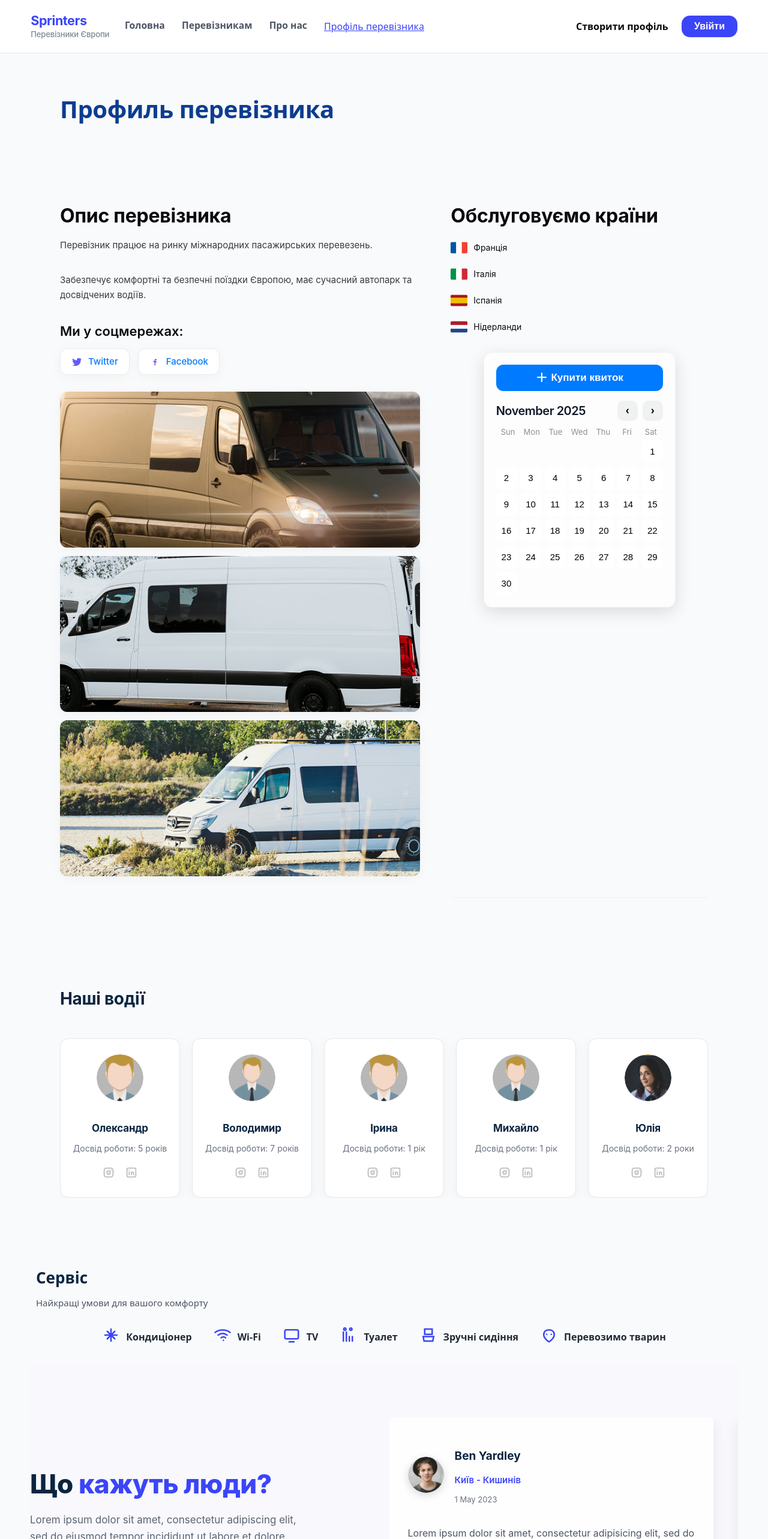
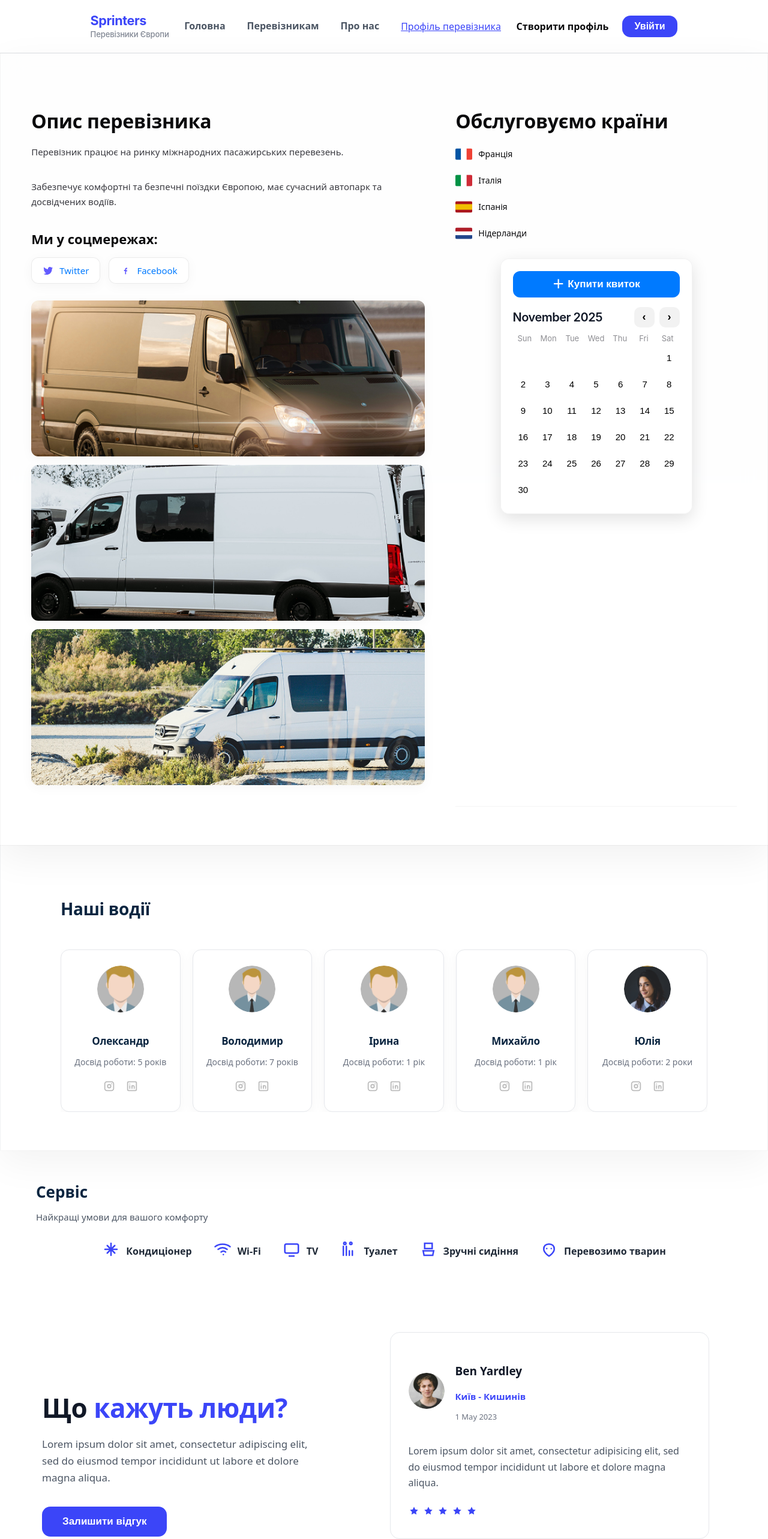
Before and after one commit to AlexDolyaSoftFrontEnd/Stripe, a React (Vite) app: page /profile in a window 1280 px wide. Shown: the top 2566 px of the page at 60% size. Built offline with nearby package versions, Linux system fonts and the light colour scheme.

Commit message:
Refactor nav styles to flex layout

```diff
--- a/src/components/CarrierHeader/CarrierHeader.module.css
+++ b/src/components/CarrierHeader/CarrierHeader.module.css
@@ -1,8 +1,7 @@
 .header {
-  width: 100%;
-  padding: 40px 0;
   display: flex;
   align-items: center;
+  justify-content: center;
 }
 
 /* Типографика + анимация вверх */
@@ -12,12 +11,6 @@
   line-height: 1.15;
   letter-spacing: -0.4px;
   margin-left: 100px;
-
-  margin-top: -50px;
-  margin-bottom: -100px;
-
-  padding: 0px;
-
   color: #0B3D91;
   animation: slideUp 0.6s cubic-bezier(0.25, 0.2, 0.15, 1);
   text-shadow: 0 1px 2px rgba(0, 0, 0, 0.06);
--- a/src/components/CarrierInfo/CarrierInfo.jsx
+++ b/src/components/CarrierInfo/CarrierInfo.jsx
@@ -4,7 +4,6 @@ import bus1 from "./images/bus1.png";
 import bus2 from "./images/bus2.png";
 import bus3 from "./images/bus3.png";
 
-import CarrierHeader from "../CarrierHeader/CarrierHeader";
 import Calendar from "./Calendar";
 
 /* ============================================================
@@ -81,7 +80,6 @@ const gallery = [bus1, bus2, bus3];
 export default function CarrierInfo() {
   return (
     <>
-      <CarrierHeader title="Профиль перевізника" />
 
       <section className={styles["carrier-info"]}>
         {/* LEFT SIDE */}
--- a/src/components/CarrierInfo/CarrierInfo.module.css
+++ b/src/components/CarrierInfo/CarrierInfo.module.css
@@ -23,62 +23,78 @@
 
   --fade-up-time: 0.55s;
 
-  /* Основные внутренние отступы */
   --pad-x: clamp(16px, 4vw, 80px);
   --pad-y: clamp(24px, 5vw, 72px);
 
-  /* COMMIT: Добавлен фиксированный десктопный паддинг по бокам */
-  --pad-x-desktop: 100px;
+  /* Desktop container width */
+  --container-max: 1440px;
+}
+
+/* ============================================================
+   PAGE BACKGROUND — WHITE SIDES
+============================================================ */
+
+html,
+body {
+  margin: 0;
+  padding: 0;
+  background: #ffffff;
+  font-family: var(--sf-font);
 }
 
 /* ============================================================
    ANIMATIONS
 ============================================================ */
 
-/* COMMIT: Добавлена анимация появления снизу вверх */
 @keyframes fadeInUp {
-  from { opacity: 0; transform: translateY(22px); }
-  to   { opacity: 1; transform: translateY(0); }
+  from {
+    opacity: 0;
+    transform: translateY(22px);
+  }
+  to {
+    opacity: 1;
+    transform: translateY(0);
+  }
 }
 
-/* COMMIT: Классическое плавное появление */
 @keyframes fadeIn {
   from { opacity: 0; }
   to   { opacity: 1; }
 }
 
 /* ============================================================
-   ROOT LAYOUT — FULL WIDTH PREMIUM VIEW
+   MAIN CONTAINER — CENTERED PANEL
 ============================================================ */
 
-/* COMMIT: Основная сетка секции, full-width + адаптивный gap */
 .carrier-info {
-  width: 100%;
+  max-width: var(--container-max);
+  margin-left: auto;
+  margin-right: auto;
+
   padding: var(--pad-y) var(--pad-x);
   display: grid;
   grid-template-columns: 1.4fr 1fr;
   gap: clamp(32px, 4vw, 72px);
 
-  font-family: var(--sf-font);
+  background: var(--surface);
+  backdrop-filter: blur(22px);
+
+  border-left: 1px solid var(--border-light);
+  border-right: 1px solid var(--border-light);
+
+  box-shadow:
+    0 0 0 1px rgba(0,0,0,0.04),
+    0 20px 60px rgba(0,0,0,0.06);
+
   box-sizing: border-box;
-
   animation: fadeInUp var(--fade-up-time) ease forwards;
 }
 
-/* COMMIT: Включаем фиксированные отступы 100px на десктопах */
-@media (min-width: 1024px) {
-  .carrier-info {
-    padding-left: var(--pad-x-desktop);
-    padding-right: var(--pad-x-desktop);
-  }
-}
-
-/* COMMIT: Аккуратная анимация для всех детей */
+/* Smooth animation for children */
 .carrier-info > * {
   animation: fadeInUp var(--fade-up-time) ease forwards;
 }
 
-/* COMMIT: Созданы задержки анимации для более живого UI */
 .carrier-info__left  { animation-delay: 0.06s; }
 .carrier-info__right { animation-delay: 0.12s; }
 
@@ -86,7 +102,6 @@
    RESPONSIVE GRID
 ============================================================ */
 
-/* COMMIT: Переключение сетки на одну колонку */
 @media (max-width: 1100px) {
   .carrier-info {
     grid-template-columns: 1fr;
@@ -97,7 +112,6 @@
    TYPOGRAPHY
 ============================================================ */
 
-/* COMMIT: Адаптивный крупный заголовок */
 .carrier-info__title {
   font-size: clamp(24px, 2.6vw, 32px);
   font-weight: 700;
@@ -106,7 +120,6 @@
   margin-bottom: 18px;
 }
 
-/* COMMIT: Подзаголовок в стиле iOS Settings */
 .carrier-info__subtitle {
   font-size: clamp(18px, 1.8vw, 22px);
   font-weight: 600;
@@ -114,7 +127,6 @@
   color: var(--text-primary);
 }
 
-/* COMMIT: Основной текст с мягкой читабельностью */
 .carrier-info__text {
   font-size: clamp(15px, 1vw, 17px);
   line-height: 1.65;
@@ -127,7 +139,6 @@
    SOCIAL LINKS
 ============================================================ */
 
-/* COMMIT: Контейнер соц-кнопок */
 .carrier-info__social {
   display: flex;
   flex-wrap: wrap;
@@ -135,7 +146,6 @@
   margin-bottom: 28px;
 }
 
-/* COMMIT: Капсульные кнопки как в Apple ID Panel */
 .carrier-info__social-link {
   display: flex;
   align-items: center;
@@ -152,13 +162,12 @@
   font-size: 15px;
   font-weight: 500;
   color: var(--blue);
+  text-decoration: none;
 
-  text-decoration: none;
   box-shadow: var(--shadow-soft);
   transition: 0.25s ease;
 }
 
-/* COMMIT: Hover-эффект Apple UI */
 .carrier-info__social-link:hover {
   transform: translateY(-2px);
   box-shadow: var(--shadow-hover);
@@ -169,7 +178,6 @@
    GALLERY
 ============================================================ */
 
-/* COMMIT: Версия галереи, напоминающая macOS Photos */
 .carrier-info__gallery {
   display: flex;
   flex-direction: column;
@@ -177,15 +185,15 @@
   margin-bottom: 36px;
 }
 
-/* COMMIT: Добавлены тени, анимации и масштабирование */
 .carrier-info__gallery img {
   width: 100%;
   height: clamp(150px, 22vw, 260px);
   object-fit: cover;
   border-radius: var(--radius-m);
+
   opacity: 0;
+  animation: fadeIn 0.55s ease forwards;
 
-  animation: fadeIn 0.55s ease forwards;
   transition: 0.35s ease;
   box-shadow: var(--shadow-soft);
 }
@@ -195,7 +203,6 @@
   box-shadow: var(--shadow-hover);
 }
 
-/* COMMIT: Постепенная задержка появления изображений */
 .carrier-info__gallery img:nth-child(2) { animation-delay: 0.12s; }
 .carrier-info__gallery img:nth-child(3) { animation-delay: 0.22s; }
 
@@ -203,7 +210,6 @@
    COUNTRIES LIST
 ============================================================ */
 
-/* COMMIT: Правый блок с разделителем — в стиле iOS Settings */
 .carrier-info__right {
   border-bottom: 1px solid var(--border-light);
   padding-bottom: clamp(24px, 4vw, 44px);
@@ -215,7 +221,6 @@
   list-style: none;
 }
 
-/* COMMIT: Элемент списка стран, мягкий hover */
 .carrier-info__country {
   display: flex;
   align-items: center;
@@ -236,7 +241,6 @@
   border-radius: 3px;
 }
 
-/* COMMIT: Сдвиг + акцент Apple-синего цвета */
 .carrier-info__country:hover {
   padding-left: 6px;
   color: var(--blue);
@@ -246,7 +250,6 @@
    MOBILE OPTIMIZATION
 ============================================================ */
 
-/* COMMIT: Оптимизация на телефонах */
 @media (max-width: 768px) {
   .carrier-info {
     padding: var(--pad-y) var(--pad-x);
@@ -258,7 +261,6 @@
     padding-bottom: 0;
   }
 
-  /* COMMIT: Социальные кнопки на 100% ширины */
   .carrier-info__social-link {
     width: 100%;
     justify-content: center;
--- a/src/components/DriversSwiper/DriversSwiper.module.css
+++ b/src/components/DriversSwiper/DriversSwiper.module.css
@@ -1,3 +1,7 @@
+/* ============================================================
+   ROOT VARIABLES
+============================================================ */
+
 :root {
   --drivers-font: "Inter", -apple-system, BlinkMacSystemFont, sans-serif;
 
@@ -15,18 +19,43 @@
 
   --shadow-soft: 0 6px 18px rgba(0, 0, 0, 0.06);
   --shadow-hover: 0 10px 30px rgba(0, 0, 0, 0.10);
+
+  --container-max: 1600px;
 }
 
 /* ============================================================
-   КОНТЕЙНЕР
+   PAGE BACKGROUND — WHITE SIDES
 ============================================================ */
+
+html,
+body {
+  margin: 0;
+  padding: 0;
+  background: #ffffff;
+  font-family: var(--drivers-font);
+}
+
+/* ============================================================
+   MAIN CONTAINER — CENTERED PANEL
+============================================================ */
+
 .drivers {
   width: 100%;
+  max-width: var(--container-max);
+  margin-left: auto;
+  margin-right: auto;
+
   padding: var(--pad-y) var(--pad-x);
-  margin: 0 auto;
-  font-family: var(--drivers-font);
-  max-width: 1600px;
   box-sizing: border-box;
+
+  background: #ffffff;
+
+  border-left: 1px solid #f0f1f3;
+  border-right: 1px solid #f0f1f3;
+
+  box-shadow:
+    0 0 0 1px rgba(0,0,0,0.02),
+    0 20px 60px rgba(0,0,0,0.05);
 }
 
 /* Desktop фиксированные отступы */
@@ -38,8 +67,9 @@
 }
 
 /* ============================================================
-   ВЕРХНЯЯ ПАНЕЛЬ
+   TOP BAR
 ============================================================ */
+
 .drivers__top {
   display: flex;
   justify-content: space-between;
@@ -67,17 +97,19 @@
 }
 
 /* ============================================================
-   КАРТОЧКА ВОДИТЕЛЯ
+   DRIVER CARD
 ============================================================ */
+
 .card {
   background: var(--card-bg);
   border: 1px solid var(--card-border);
   border-radius: var(--card-radius);
   padding: 26px 20px;
   text-align: center;
+  position: relative;
+
+  box-shadow: var(--shadow-soft);
   transition: 0.25s ease;
-  position: relative;
-  box-shadow: var(--shadow-soft);
 }
 
 .card:hover {
@@ -87,8 +119,9 @@
 }
 
 /* ============================================================
-   АВАТАР
+   AVATAR
 ============================================================ */
+
 .avatar {
   width: 78px;
   height: 78px;
@@ -103,8 +136,9 @@
 }
 
 /* ============================================================
-   ТЕКСТ
+   TEXT
 ============================================================ */
+
 .name {
   font-size: 17px;
   font-weight: 700;
@@ -121,8 +155,9 @@
 }
 
 /* ============================================================
-   СОЦСЕТИ
+   SOCIAL
 ============================================================ */
+
 .social {
   display: flex;
   justify-content: center;
@@ -149,7 +184,7 @@
 }
 
 /* ============================================================
-   АДАПТИВНОСТЬ
+   RESPONSIVE
 ============================================================ */
 
 /* ≤ 1024px */
@@ -157,6 +192,7 @@
   .drivers__title {
     font-size: 24px;
   }
+
   .card {
     padding: 22px 16px;
   }
@@ -166,6 +202,9 @@
 @media (max-width: 768px) {
   .drivers {
     padding: 28px var(--pad-x);
+    border-left: none;
+    border-right: none;
+    box-shadow: none;
   }
 
   .card {
--- a/src/components/Header/HeaderNav.module.css
+++ b/src/components/Header/HeaderNav.module.css
@@ -1,72 +1,96 @@
 /* =========================================
-   Блок навигации
-   ========================================= */
+   NAV WRAPPER
+========================================= */
+
 .nav {
-  flex: 1;
+  display: flex;
+  align-items: center;
+  height: 100%;
 }
 
 /* =========================================
-   Список ссылок
-   ========================================= */
+   NAV LIST — FLEX ROW
+========================================= */
+
 .nav__list {
   display: flex;
   align-items: center;
-  gap: clamp(1.2rem, 2.2vw, 2rem);
+  gap: 36px;
+
   padding: 0;
   margin: 0;
   list-style: none;
 }
 
 /* =========================================
-   Ссылки навигации
-   ========================================= */
+   NAV ITEM (optional, for future)
+========================================= */
+
+.nav__item {
+  display: flex;
+  align-items: center;
+}
+
+/* =========================================
+   NAV LINK — BASE
+========================================= */
+
 .nav__link {
   position: relative;
   display: inline-flex;
   align-items: center;
+  justify-content: center;
 
-  font-size: clamp(0.88rem, 0.3vw + 0.8rem, 0.98rem);
+  padding: 6px 0;
+
+  font-size: clamp(0.9rem, 0.3vw + 0.8rem, 1rem);
   font-weight: 600;
+  line-height: 1.2;
 
   color: var(--color-gray);
   text-decoration: none;
-
-  padding-bottom: 4px;
   cursor: pointer;
 
   transition:
     color var(--transition-fast),
     opacity var(--transition-fast),
+    transform 0.18s ease,
     text-shadow 0.22s ease;
 }
 
-/* -----------------------------------------
-   Hover state — цвет + лёгкое свечение текста
-   ----------------------------------------- */
+/* =========================================
+   HOVER — COLOR + MICRO MOTION
+========================================= */
+
 .nav__link:hover {
   color: var(--color-primary);
-  opacity: 0.88;
-  text-shadow: 0 0 6px rgb(59 69 248 / 20%);
+  opacity: 0.9;
+  transform: translateY(-1px);
+  text-shadow: 0 0 6px rgb(59 69 248 / 22%);
 }
 
-/* -----------------------------------------
-   Underline animation
-   ----------------------------------------- */
+/* =========================================
+   UNDERLINE — ANIMATED
+========================================= */
+
 .nav__link::after {
   content: "";
   position: absolute;
-  left: 0;
-  bottom: -1.5px;
+  left: 50%;
+  bottom: -3px;
 
-  width: 0%;
+  width: 0;
   height: 2px;
+
   background-color: var(--color-primary);
   border-radius: 2px;
+
+  transform: translateX(-50%);
+  opacity: 0;
 
   transition:
     width 0.26s ease,
     opacity 0.22s ease;
-  opacity: 0;
 }
 
 .nav__link:hover::after {
@@ -75,8 +99,9 @@
 }
 
 /* =========================================
-   Активная ссылка
-   ========================================= */
+   ACTIVE LINK
+========================================= */
+
 .nav__link_active {
   color: var(--color-primary);
   opacity: 1;
@@ -87,17 +112,33 @@
   opacity: 1;
 }
 
-/* -----------------------------------------
-   Эффект затухания остальных ссылок
-   ----------------------------------------- */
+/* =========================================
+   FADE OTHER LINKS ON HOVER
+========================================= */
+
 .nav__list:hover .nav__link:not(.nav__link_active) {
-  opacity: 0.55;
+  opacity: 0.5;
   text-shadow: none;
 }
 
 /* =========================================
-   Responsive
-   ========================================= */
+   ACCESSIBILITY — FOCUS
+========================================= */
+
+.nav__link:focus-visible {
+  outline: none;
+  color: var(--color-primary);
+}
+
+.nav__link:focus-visible::after {
+  width: 100%;
+  opacity: 1;
+}
+
+/* =========================================
+   RESPONSIVE
+========================================= */
+
 @media (max-width: 900px) {
   .nav {
     display: none;
--- a/src/components/ReviewsBlock/ReviewsBlock.module.css
+++ b/src/components/ReviewsBlock/ReviewsBlock.module.css
@@ -1,8 +1,22 @@
-/* ================================
-   Apple — Base Section Style
-================================ */
+/* ============================================================
+   PAGE BASE — PURE WHITE
+============================================================ */
+
+html,
+body {
+  margin: 0;
+  padding: 0;
+  background: #ffffff;
+  font-family: -apple-system, BlinkMacSystemFont, "SF Pro Display",
+    "SF Pro Text", Inter, sans-serif;
+  color: #0a2540;
+}
+
+/* ============================================================
+   REVIEWS SECTION — CLEAN WHITE
+============================================================ */
+
 .reviews {
-  position: relative;
   display: grid;
   grid-template-columns: 1fr 1.1fr;
   align-items: center;
@@ -10,20 +24,16 @@
 
   max-width: 1180px;
   margin: 0 auto;
-  padding: 90px 0 120px;
+  padding: 90px 20px 120px;
 
-  background-image: url("./images/reviews-bg.png");
-  background-repeat: no-repeat;
-  background-size: cover;
-  background-position: center;
-
-  font-family: -apple-system, BlinkMacSystemFont, "SF Pro Display",
-    "SF Pro Text", Inter, sans-serif;
+  background: #ffffff;
+  box-sizing: border-box;
 }
 
-/* ================================
+/* ============================================================
    LEFT SIDE
-================================ */
+============================================================ */
+
 .left {
   padding-top: 20px;
 }
@@ -33,8 +43,6 @@
   font-weight: 800;
   line-height: 1.2;
   margin-bottom: 20px;
-
-  color: #0a2540;
   letter-spacing: -0.5px;
 }
 
@@ -48,16 +56,15 @@
   color: #4b5563;
   max-width: 460px;
   margin-bottom: 34px;
-
-  opacity: 0.9;
 }
 
-/* ================================
-   Apple Button
-================================ */
+/* ============================================================
+   BUTTON — CLEAN
+============================================================ */
+
 .btn {
   background: #3b45f8;
-  color: #fff;
+  color: #ffffff;
   padding: 15px 34px;
 
   font-size: 17px;
@@ -65,10 +72,9 @@
 
   border: none;
   border-radius: 14px;
+  cursor: pointer;
 
-  cursor: pointer;
   transition: 0.25s ease;
-  box-shadow: 0 4px 14px rgba(59, 69, 248, 0.25);
 }
 
 .btn:hover {
@@ -80,12 +86,12 @@
   transform: scale(0.97);
 }
 
-/* ================================
-   RIGHT SIDE — Slider
-================================ */
+/* ============================================================
+   RIGHT SIDE — SLIDER
+============================================================ */
+
 .right {
   width: 100%;
-  position: relative;
   overflow: hidden;
 }
 
@@ -100,33 +106,24 @@
   padding-right: 28px;
 }
 
-/* ================================
-   Apple-style Card
-================================ */
+/* ============================================================
+   CARD — WHITE, NO GLASS
+============================================================ */
+
 .card {
-  background: rgba(255, 255, 255, 0.82);
-  backdrop-filter: saturate(160%) blur(22px);
-  -webkit-backdrop-filter: saturate(160%) blur(22px);
+  background: #ffffff;
+  padding: 32px 30px;
+  border-radius: 16px;
 
-  padding: 32px 30px;
-  border-radius: 5px;
-
-  border: 1px solid rgba(255, 255, 255, 0.6);
-  box-shadow:
-    0 8px 26px rgba(0, 0, 0, 0.08),
-    inset 0 0 0 0.6px rgba(255, 255, 255, 0.5);
+  border: 1px solid #e5e7eb;
 
   max-width: 540px;
-
-  animation: cardFade 0.4s ease;
 }
 
-@keyframes cardFade {
-  from { opacity: 0; transform: translateY(6px); }
-  to   { opacity: 1; transform: translateY(0); }
-}
+/* ============================================================
+   USER ROW
+============================================================ */
 
-/* User row */
 .userRow {
   display: flex;
   gap: 18px;
@@ -139,21 +136,17 @@
   height: 60px;
   border-radius: 50%;
   object-fit: cover;
-
-  box-shadow: 0 4px 14px rgba(0,0,0,0.15);
 }
 
 .name {
   font-size: 19px;
   font-weight: 700;
-  color: #0a2540;
 }
 
 .route {
   font-size: 15px;
   font-weight: 600;
   color: #3b45f8;
-
   margin-top: 2px;
 }
 
@@ -163,24 +156,26 @@
   margin-top: 4px;
 }
 
-/* Review text */
+/* ============================================================
+   REVIEW TEXT
+============================================================ */
+
 .text {
   font-size: 16px;
   line-height: 1.65;
   color: #4b5563;
   margin-bottom: 24px;
-
-  white-space: normal;
-  word-break: break-word;
 }
 
-/* Stars */
+/* ============================================================
+   STARS & DOTS
+============================================================ */
+
 .stars {
   display: flex;
   gap: 6px;
 }
 
-/* Dots */
 .dots {
   margin-top: 28px;
   display: flex;
@@ -192,8 +187,7 @@
   width: 10px;
   height: 10px;
   border-radius: 50%;
-
-  background: #d7dce8;
+  background: #d1d5db;
   cursor: pointer;
   transition: 0.25s ease;
 }
@@ -204,65 +198,45 @@
   height: 12px;
 }
 
-/* ================================
-   Apple Modal — Overlay
-================================ */
+/* ============================================================
+   MODAL OVERLAY — CLEAN
+============================================================ */
+
 .modalOverlay {
   position: fixed;
   inset: 0;
-
   background: rgba(0, 0, 0, 0.35);
-  backdrop-filter: blur(12px);
-  -webkit-backdrop-filter: blur(12px);
 
   display: flex;
   justify-content: center;
   align-items: center;
 
   z-index: 100;
-  animation: fadeIn 0.25s ease;
 }
 
-@keyframes fadeIn {
-  from { opacity: 0; }
-  to   { opacity: 1; }
-}
+/* ============================================================
+   MODAL WINDOW — WHITE
+============================================================ */
 
-/* ================================
-   Apple Modal Window
-================================ */
 .modal {
   width: 430px;
   padding: 34px;
+  background: #ffffff;
+  border-radius: 24px;
 
-  background: rgba(255, 255, 255, 0.78);
-  backdrop-filter: saturate(180%) blur(26px);
-  -webkit-backdrop-filter: saturate(180%) blur(26px);
-
-  border-radius: 26px;
-
-  box-shadow:
-    0 14px 40px rgba(0, 0, 0, 0.2),
-    inset 0 0 0 0.7px rgba(255, 255, 255, 0.6);
-
-  animation: modalUp 0.28s ease forwards;
-}
-
-@keyframes modalUp {
-  from { opacity: 0; transform: translateY(14px); }
-  to   { opacity: 1; transform: translateY(0); }
+  box-shadow: 0 20px 50px rgba(0,0,0,0.18);
 }
 
 .modalTitle {
   font-size: 26px;
   font-weight: 700;
   margin-bottom: 22px;
-  color: #0a2540;
 }
 
-/* ================================
-   Apple Form
-================================ */
+/* ============================================================
+   FORM
+============================================================ */
+
 .form {
   display: flex;
   flex-direction: column;
@@ -275,19 +249,17 @@
   padding: 15px 20px;
   font-size: 17px;
 
-  border-radius: 18px;
-  border: 1px solid rgba(0,0,0,0.12);
+  border-radius: 16px;
+  border: 1px solid #d1d5db;
+  background: #ffffff;
 
-  background: rgba(255,255,255,0.65);
-
-  transition: 0.25s ease;
   outline: none;
+  transition: 0.2s ease;
 }
 
 .input:focus,
 .textarea:focus {
   border-color: #3b45f8;
-  box-shadow: 0 0 0 6px rgba(59, 69, 248, 0.18);
 }
 
 .textarea {
@@ -295,42 +267,40 @@
   min-height: 130px;
 }
 
-/* Submit button */
+/* ============================================================
+   SUBMIT
+============================================================ */
+
 .submit {
   padding: 15px;
-  border-radius: 18px;
+  border-radius: 16px;
   border: none;
 
   font-size: 17px;
   font-weight: 600;
 
   background: #3b45f8;
-  color: #fff;
+  color: #ffffff;
 
   cursor: pointer;
   transition: 0.25s ease;
-  box-shadow: 0 6px 18px rgba(59, 69, 248, 0.28);
 }
 
 .submit:hover {
   background: #2e36e0;
-  transform: translateY(-1px);
 }
 
 .submit:active {
   transform: scale(0.97);
 }
 
-
-/* ================================
-   RESPONSIVE (Apple style)
-================================ */
+/* ============================================================
+   RESPONSIVE
+============================================================ */
 
 @media (max-width: 1024px) {
   .reviews {
-    grid-template-columns: 1fr 1fr;
     gap: 50px;
-    padding: 70px 0 100px;
   }
 
   .title {
@@ -343,8 +313,6 @@
     grid-template-columns: 1fr;
     text-align: center;
     padding: 60px 20px 80px;
-
-    background-size: 150%;
   }
 
   .textLeft {
--- a/src/pages/About.jsx
+++ b/src/pages/About.jsx
@@ -42,11 +42,6 @@ const team = [
 export default function About() {
   return (
     <main className={styles.about}>
-
-      {/* Заголовок сторінки */}
-      <header className={styles.about__header}>
-        <h1 className={styles.about__pageTitle}>Про нас</h1>
-      </header>
 
       {/* Наша місія */}
       <Section title="Наша місія">
--- a/src/pages/About.module.css
+++ b/src/pages/About.module.css
@@ -29,7 +29,7 @@
    SECTION
 ================================ */
 .about__section {
-  margin-top: 48px;
+  margin-top: 20px;
   animation: fadeInUp 0.5s ease-out;
   max-width: 1100px;
   margin-left: auto;
```
Also changed, not shown: src/components/CarrierHeader/CarrierBreadcrumbs.jsx (deleted, +0 -32 lines), src/components/CarrierHeader/CarrierBreadcrumbs.module.css (deleted, +0 -72 lines).
